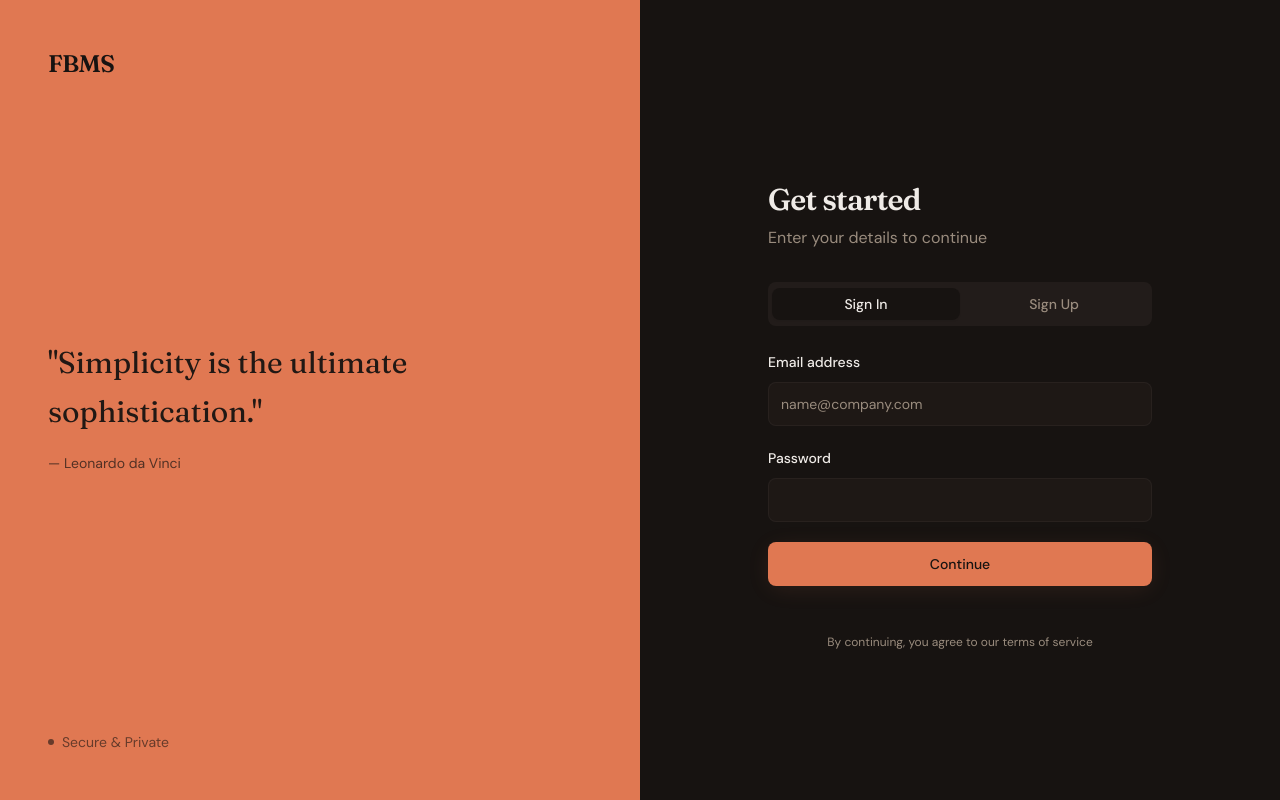
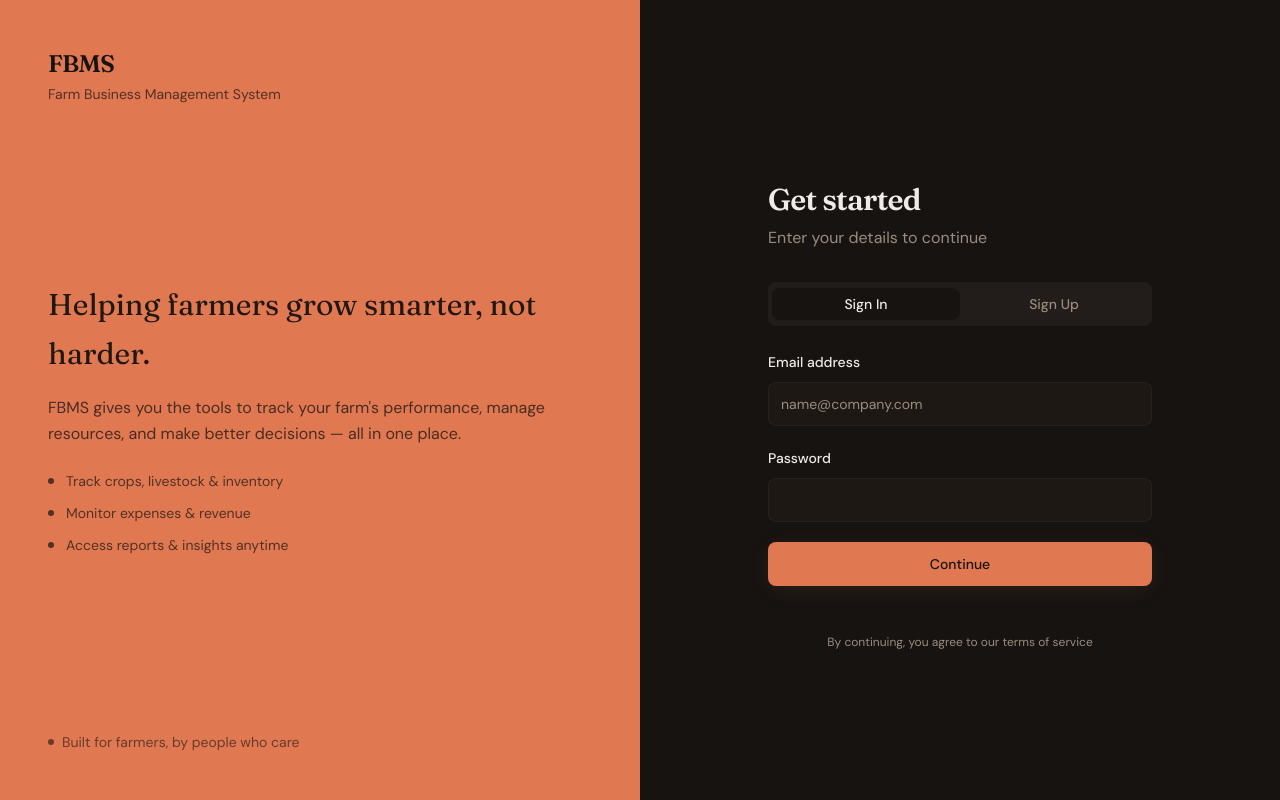
Before and after one commit to INNOBSK1/prismnav-suite-99df7ad6, a React (Vite) app: page /auth in a window 1280 px wide. Built offline with nearby package versions, Linux system fonts and the light colour scheme; the HTML template or start-up script is replaced by a standard one.

Commit message:
Changes
Co-authored-by: innobsk <198776112+innobsk@users.noreply.github.com>

```diff
--- a/src/pages/Auth.tsx
+++ b/src/pages/Auth.tsx
@@ -107,20 +107,37 @@ export default function Auth() {
       <div className="hidden lg:flex flex-col justify-between bg-primary p-12 text-primary-foreground">
         <div>
           <h1 className="font-display text-2xl font-semibold tracking-tight">FBMS</h1>
+          <p className="text-sm opacity-70 mt-1">Farm Business Management System</p>
         </div>
 
         <div className="space-y-6">
-          <blockquote className="space-y-4">
+          <div className="space-y-4">
             <p className="text-3xl font-display leading-relaxed opacity-95">
-              "Simplicity is the ultimate sophistication."
+              Helping farmers grow smarter, not harder.
             </p>
-            <footer className="text-sm opacity-70">— Leonardo da Vinci</footer>
-          </blockquote>
+            <p className="text-base leading-relaxed opacity-75">
+              FBMS gives you the tools to track your farm's performance, manage resources, and make better decisions — all in one place.
+            </p>
+          </div>
+          <div className="space-y-3 text-sm opacity-70">
+            <div className="flex items-center gap-3">
+              <div className="h-1.5 w-1.5 rounded-full bg-current" />
+              <span>Track crops, livestock & inventory</span>
+            </div>
+            <div className="flex items-center gap-3">
+              <div className="h-1.5 w-1.5 rounded-full bg-current" />
+              <span>Monitor expenses & revenue</span>
+            </div>
+            <div className="flex items-center gap-3">
+              <div className="h-1.5 w-1.5 rounded-full bg-current" />
+              <span>Access reports & insights anytime</span>
+            </div>
+          </div>
         </div>
 
         <div className="flex items-center gap-2 text-sm opacity-60">
           <div className="h-1.5 w-1.5 rounded-full bg-current" />
-          <span>Secure & Private</span>
+          <span>Built for farmers, by people who care</span>
         </div>
       </div>
 
```
